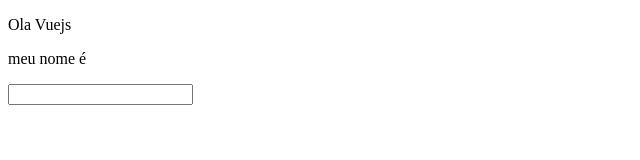
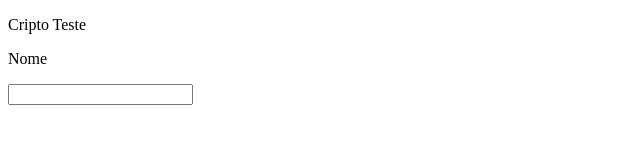
Before and after one commit to LuaraGoulart/segurancaDaInformacao, a website: page src/view/index.html in a window 1280 px wide. Shown: the full height of the page, 0-640 px from the left. Drawn offline with nearby package versions, Linux system fonts and the light colour scheme.

Commit message:
Update index.html

```diff
--- a/src/view/index.html
+++ b/src/view/index.html
@@ -2,7 +2,7 @@
 <html lang="en">
 
 <head>
-    <title>VueJs - Guia completo</title>
+    <title>Teste Criptografia</title>
     <script src="https://unpkg.com/vue"></script>
     <script src="https://unpkg.com/axios/dist/axios.min.js"></script>
 </head>
@@ -10,14 +10,14 @@
 <body>
     <div id="app">
         <p>{{mensagem}}</p>
-        <p>meu nome é {{nome}}</p>
+        <p>Nome {{nome}}</p>
         <input v-on:input="mudarNome">
     </div>
     <script text="text/javascript">
         new Vue({
             el: '#app',
             data: {
-                mensagem: 'Ola Vuejs',
+                mensagem: 'Cripto Teste',
                 nome: ""
             },
             methods: {
```
